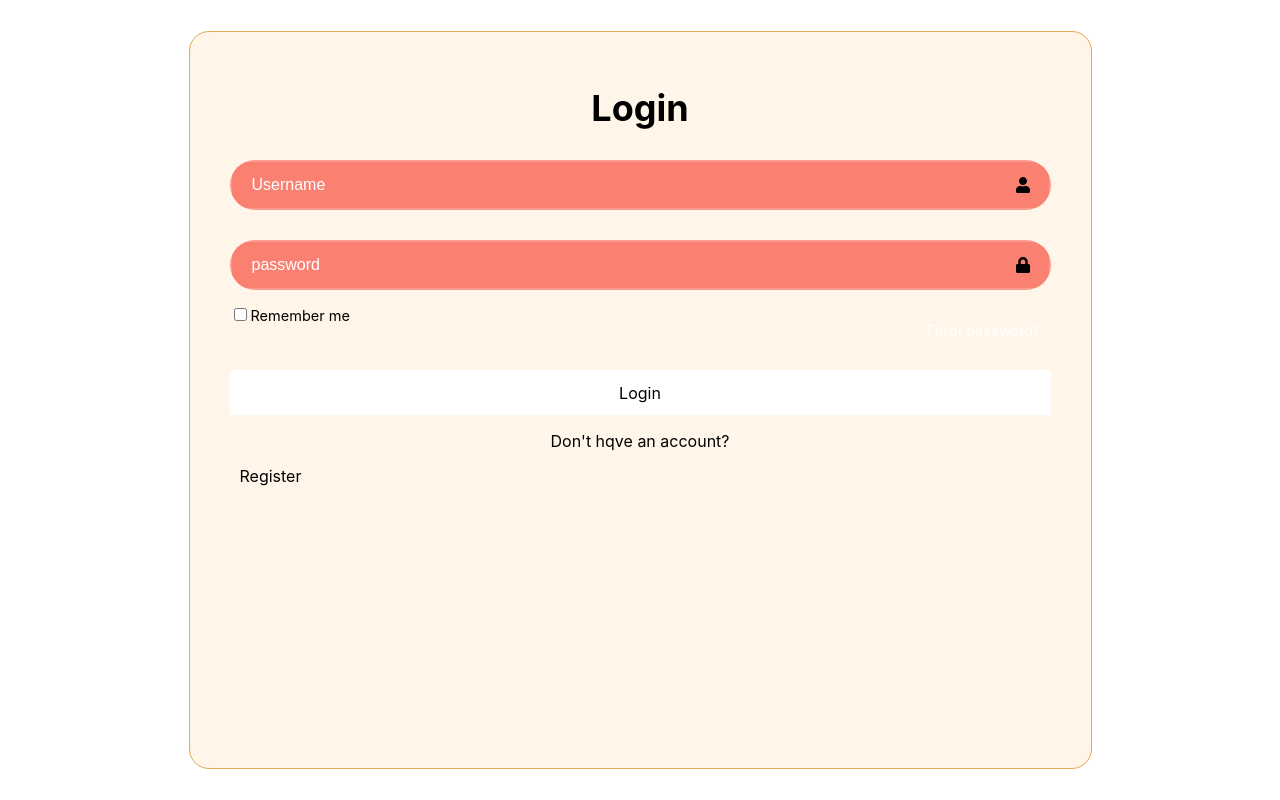
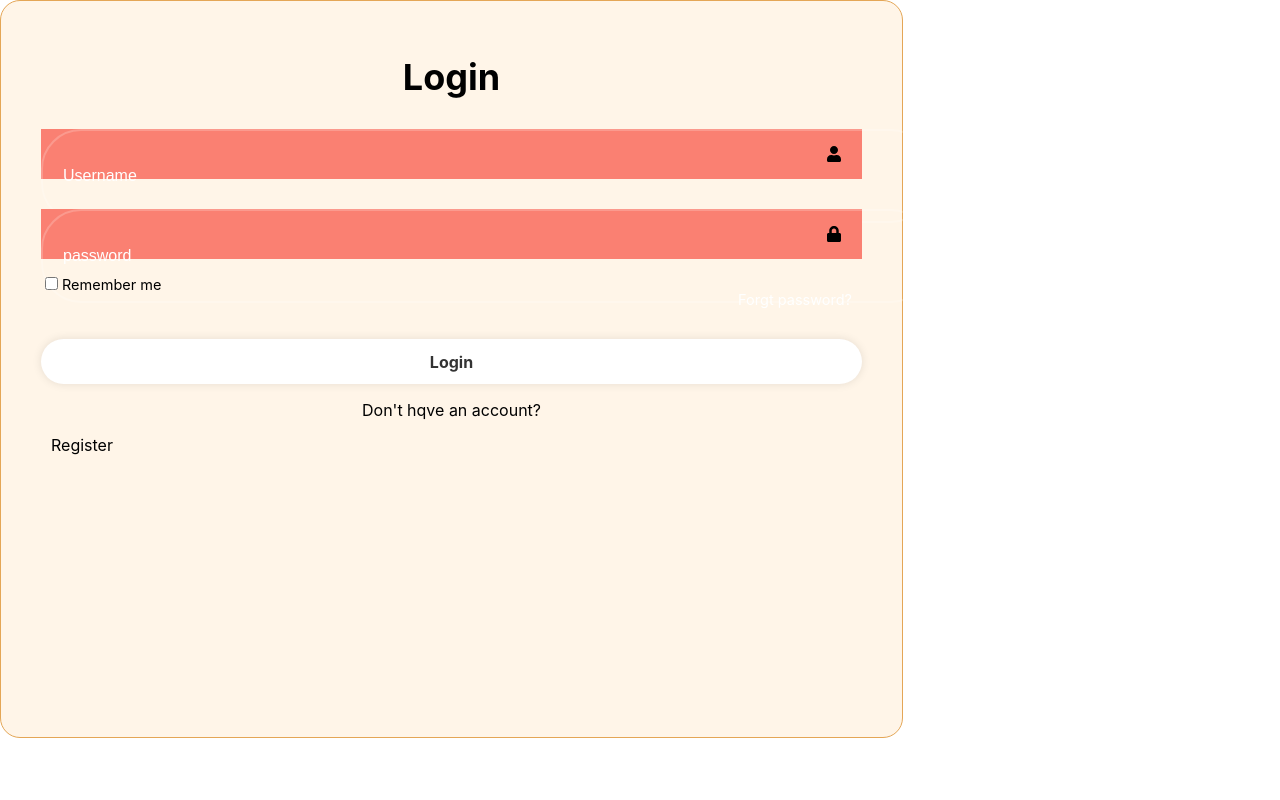
Before and after one commit to JungWooHwang1/PathFinder, a React (Create React App) app in the folder Root/Front_end/pathfinder/: page / in a window 1280 px wide. Built offline with nearby package versions, Linux system fonts and the light colour scheme.

Commit message:
Your commit message

```diff
--- a/Root/Front_end/pathfinder/src/CSS/LoginForm.css
+++ b/Root/Front_end/pathfinder/src/CSS/LoginForm.css
@@ -1,19 +1,10 @@
-.container {
-  width: 100%;
-  height: 100vh;
-  display: flex;
-  justify-content: center;
-  align-items: center;
-}
 .wrapper {
     width: 821px;
     height: 676px;
-  background: #fff5e8;
+    background: #FFF5E8;
     border-radius: 20px;
-  border: 1px #e4a656 solid;
+    border: 1px #E4A656 solid;
     padding: 30px 40px;
-  justify-content: center;
-  align-items: center;
 }
 
 .wrapper h1 {
@@ -27,19 +18,19 @@
     height: 50px;
     background: salmon;
     margin: 30px 0;
-  display: flex;
-  border-radius: 30px;
 }
 
 .input-box input {
     width: 100%;
+    height: 100%;
     background: transparent;
     border: none;
     outline: none;
-  border: 2px solid rgba(255, 255, 255, 0.2);
-  padding: 20px;
+    border: 2px solid rgba(255, 255, 255, .2);
+    border-radius: 40px;
     font-size: 16px;
     color: #fff;
+    padding: 20px 45px 20px 20px;
 }
 
 .input-box input::placeholder {
@@ -81,5 +72,10 @@
     background: #fff;
     border: none;
     outline: none;
-  z-index: 1;
+    border-radius: 40px;
+    box-shadow: 0 0 10px rgba(0, 0, 0, .1);
+    cursor: pointer;
+    font-size: 16px;
+    color: #333;
+    font-weight: 700;
 }
```
Also changed, not shown: 1 other file (tests, documents, lock files or other folders). Lines whose indentation alone changed are shown as unchanged.
